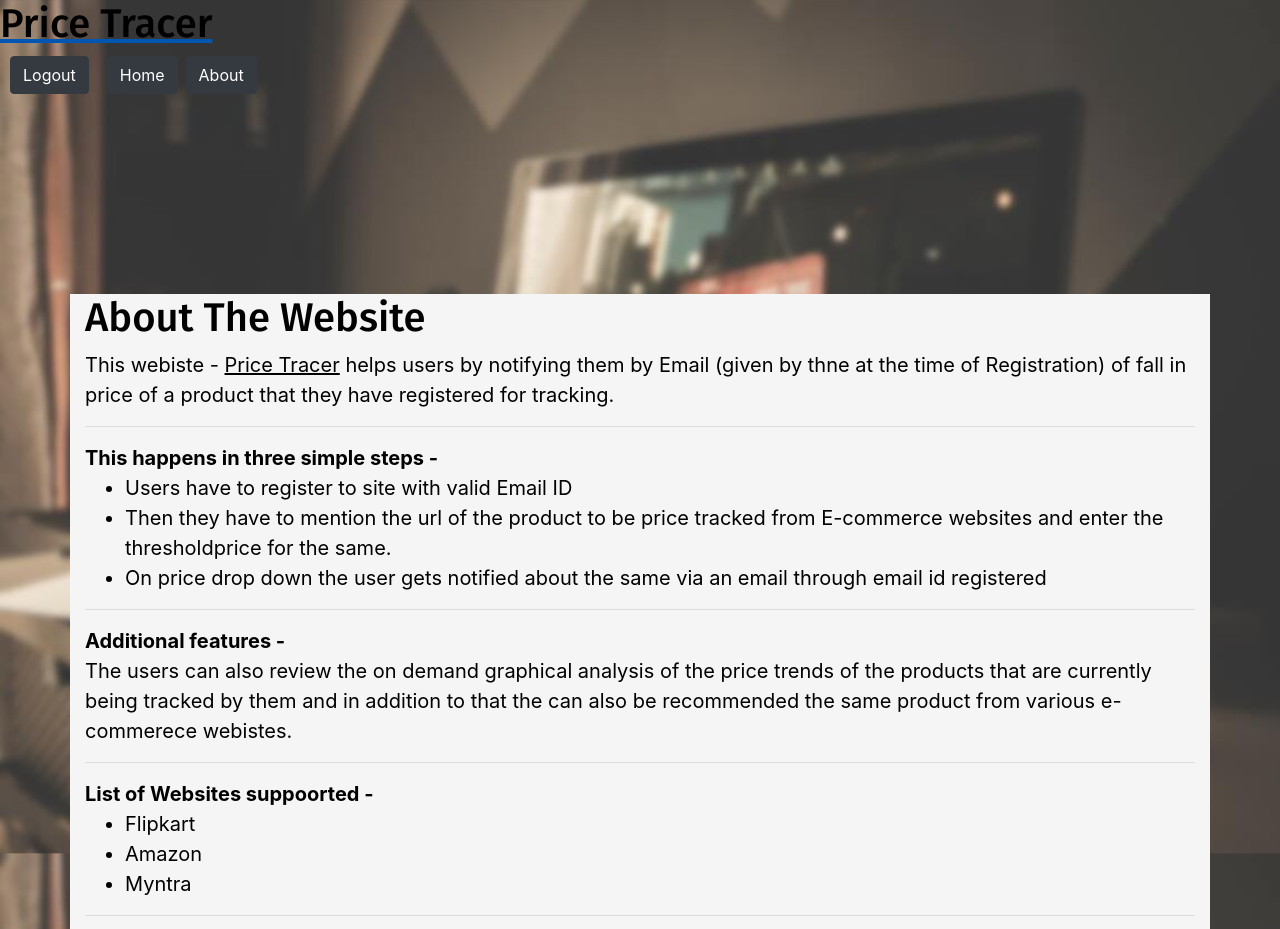
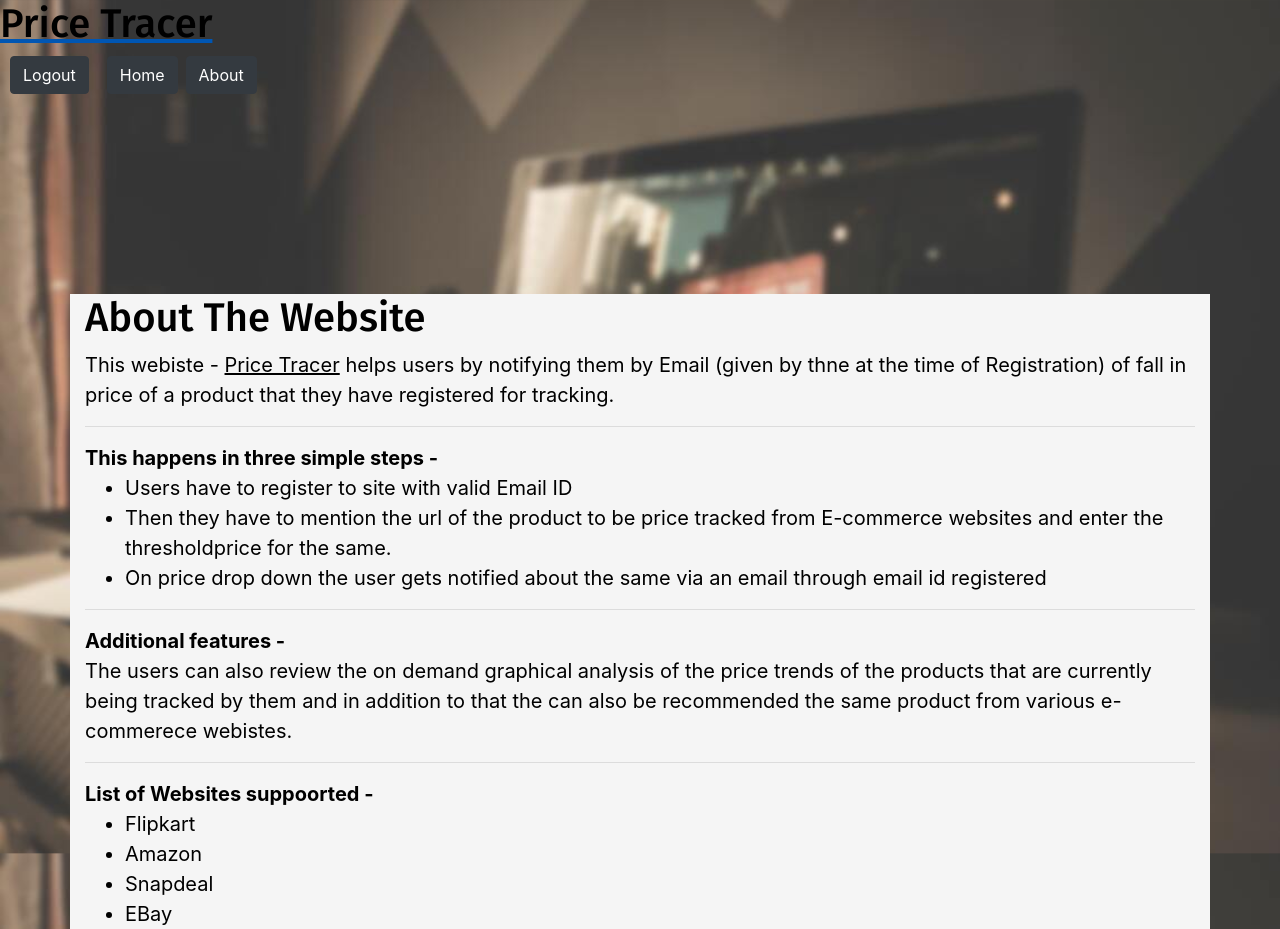
Before and after one commit to deepika9294/PriceTracer, a React (Create React App) app: page /about in a window 1280 px wide. Shown: the top 929 px of the page. Built offline with nearby package versions, Linux system fonts and the light colour scheme; no server answers.

Commit message:
modified about

```diff
--- a/src/Component/About.js
+++ b/src/Component/About.js
@@ -30,7 +30,9 @@ export class About extends Component {
                         <ul>
                             <li>Flipkart</li>
                             <li>Amazon</li>
-                            <li>Myntra</li>
+                            <li>Snapdeal</li>
+                            <li>EBay</li>
+                            <li>Paytmmall</li>
                         </ul>
                     </p>
                     <hr/>
```
